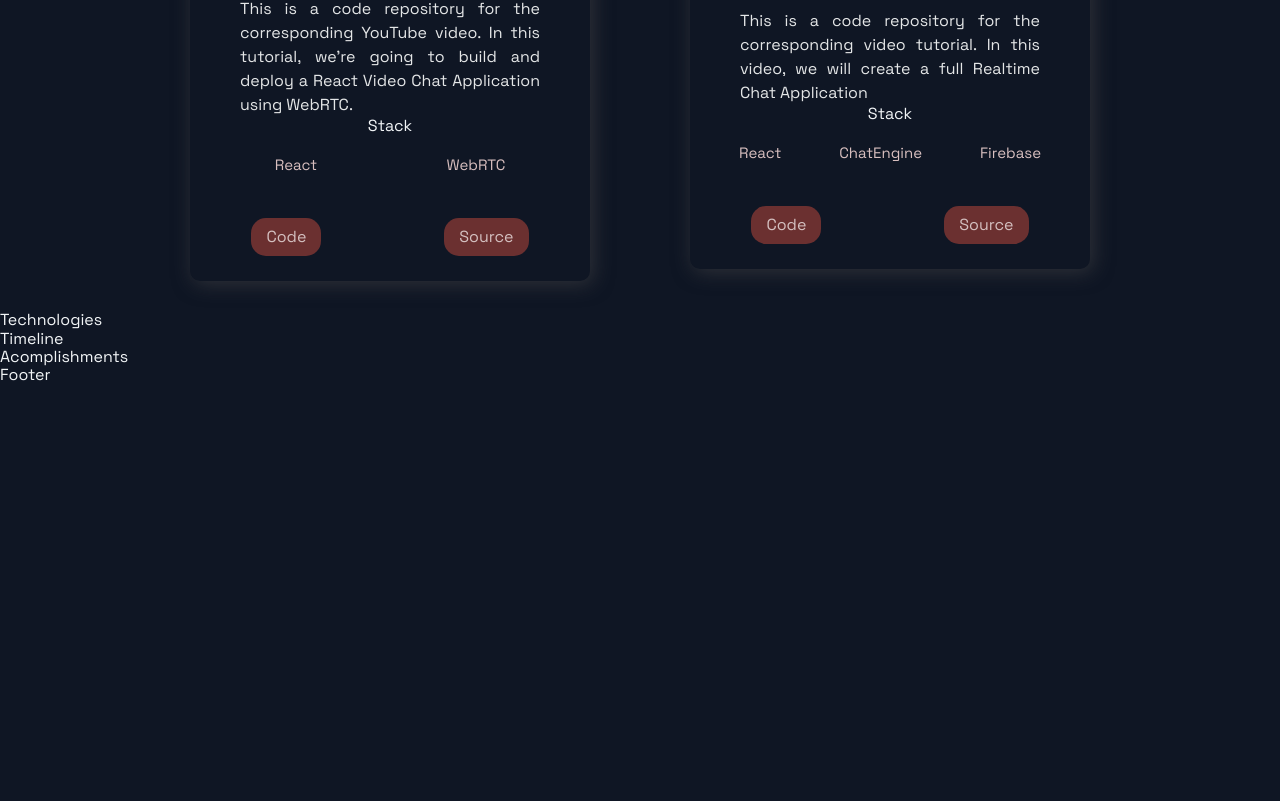
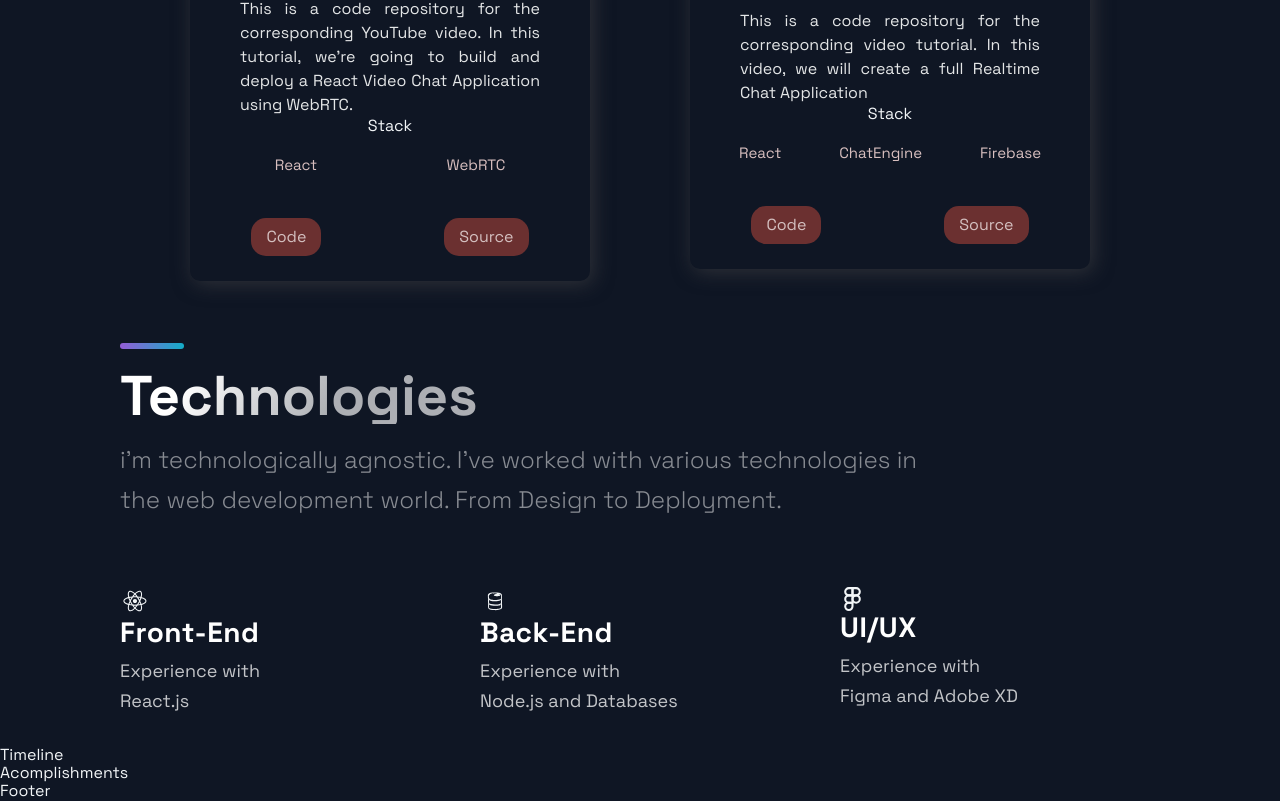
Before and after one commit to EmanuelSuarez/portfolio, a Next.js app: page / in a window 1280 px wide. Shown: the part 1931-2732 px from the top of the page. Before the commit the page ends 2316 px from the top, so only its background shows below. Built offline with nearby package versions, Linux system fonts and the light colour scheme.

Commit message:
[new] technologies section

```diff
--- a/src/components/Technologies/Technologies.js
+++ b/src/components/Technologies/Technologies.js
@@ -1,12 +1,49 @@
 import React from 'react';
-import { DiFirebase, DiReact, DiZend } from 'react-icons/di';
+import { DiFirebase, DiReact } from 'react-icons/di';
+import { FiFigma } from 'react-icons/fi'
 import { Section, SectionDivider, SectionText, SectionTitle } from '../../styles/GlobalComponents';
 import { List, ListContainer, ListItem, ListParagraph, ListTitle } from './TechnologiesStyles';
 
 const Technologies = () =>  (
-  <div>
-    Technologies
-  </div>
+  <Section id='tech'>
+    <SectionDivider/> <br/>
+    <SectionTitle>Technologies</SectionTitle>
+    <SectionText>
+      i'm technologically agnostic. I've worked with various technologies in the web development world. From Design to Deployment.
+    </SectionText>
+    <List>
+      <ListItem>
+        <DiReact size='3rem' />
+        <ListContainer>
+          <ListTitle>Front-End</ListTitle>
+          <ListParagraph>
+            Experience with <br/>
+            React.js
+          </ListParagraph>
+        </ListContainer>
+      </ListItem>
+      <ListItem>
+        <DiFirebase size='3rem' />
+        <ListContainer>
+          <ListTitle>Back-End</ListTitle>
+          <ListParagraph>
+            Experience with <br/>
+            Node.js and Databases
+          </ListParagraph>
+        </ListContainer>
+      </ListItem>
+      <ListItem>
+        <FiFigma size='2.5rem' />
+        <ListContainer>
+          <ListTitle>UI/UX</ListTitle>
+          <ListParagraph>
+            Experience with <br/>
+            Figma and Adobe XD
+          </ListParagraph>
+        </ListContainer>
+      </ListItem>
+    </List>
+  </Section>
 );
 
 export default Technologies;
```
